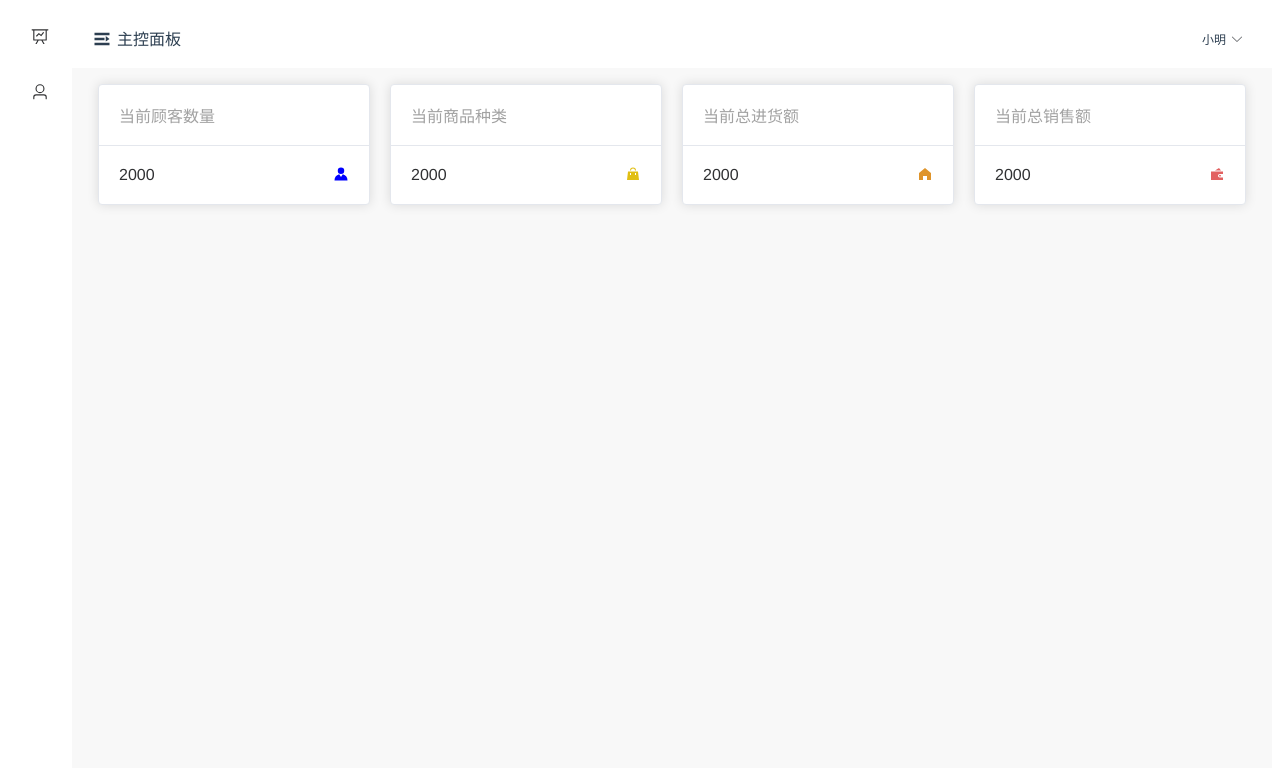
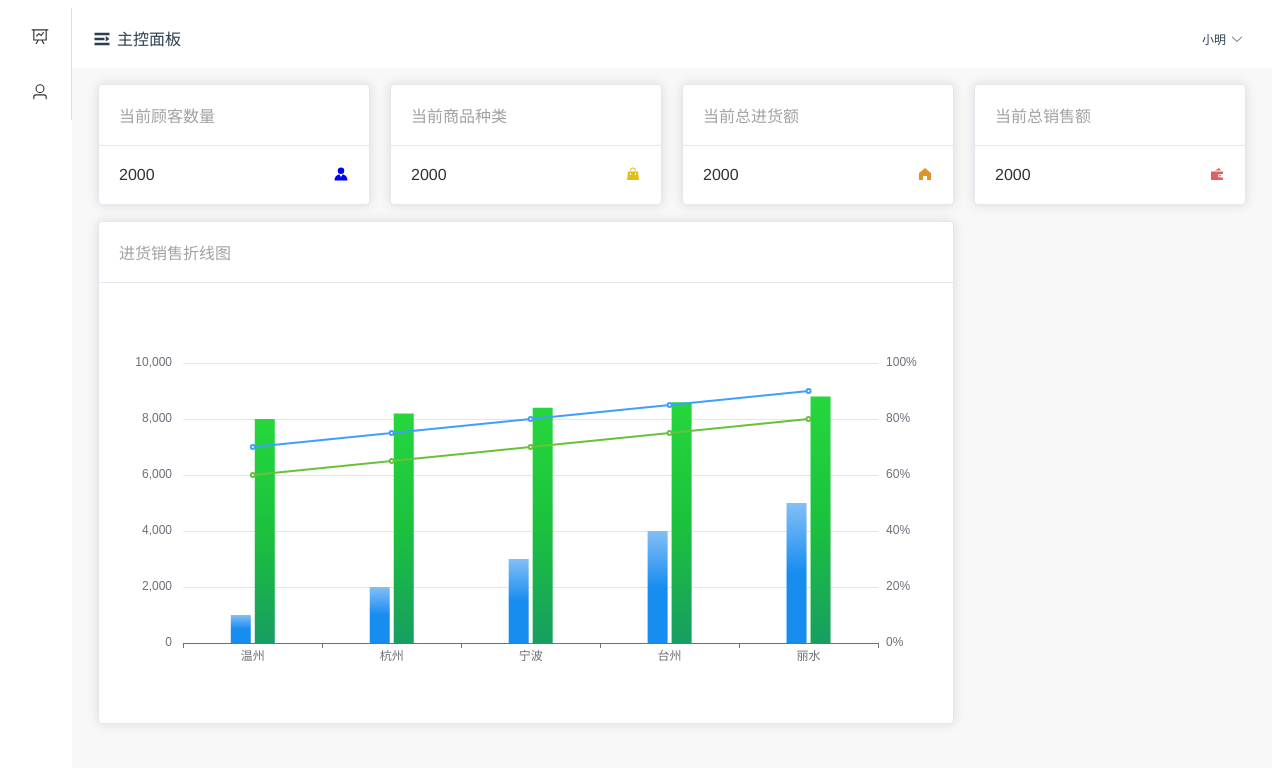
Before and after one commit to Gusion223/whms-vue-demo, a Vue app: page /home/dashboard in a window 1280 px wide. Shown: the top 768 px of the page. Built offline with nearby package versions, Linux system fonts and the light colour scheme.

Commit message:
修改了一下UI交互

```diff
--- a/package.json
+++ b/package.json
@@ -13,6 +13,7 @@
     "core-js": "^3.8.3",
     "echarts": "^5.5.0",
     "element-plus": "^2.6.2",
+    "element-resize-detector": "^1.2.4",
     "vue": "^3.2.13",
     "vue-router": "^4.3.0",
     "vuex": "^4.1.0"
--- a/src/components/home-aside.vue
+++ b/src/components/home-aside.vue
@@ -1,6 +1,6 @@
 <template>
   <el-scrollbar>
-    <el-menu :default-openeds="[]" :collapse="isCollapse">
+    <el-menu :default-openeds="[]" :collapse="isCollapse" class="el-menu-vertical-demo">
       <el-menu-item index="1" @click="router.push('/home/dashboard')">
           <el-icon><DataLine /></el-icon>
           <template #title>主控面板</template>
@@ -9,29 +9,6 @@
         <el-icon><User /></el-icon>
         <template #title>用户管理</template>
       </el-menu-item>
-      <!-- default-openeds表示默认打开什么 -->
-<!--      <el-sub-menu index="2">-->
-<!--        <template #title>-->
-<!--          <el-icon>-->
-<!--            <home-filled />-->
-<!--          </el-icon>-->
-<!--          <span>主页</span>-->
-<!--        </template>-->
-<!--        <el-menu-item-group>-->
-<!--          <el-menu-item index="2-1">选项1</el-menu-item>-->
-<!--          <el-menu-item index="2-2">选项2</el-menu-item>-->
-<!--        </el-menu-item-group>-->
-<!--        <el-menu-item-group>-->
-<!--          <el-menu-item index="2-3">选项3</el-menu-item>-->
-<!--        </el-menu-item-group>-->
-<!--      </el-sub-menu>-->
-
-<!--      <el-sub-menu index="3">-->
-<!--        <template #title>-->
-<!--          <el-icon><Menu /></el-icon><span>菜单</span>-->
-<!--        </template>-->
-<!--        <el-menu-item index="3-1">选项？</el-menu-item>-->
-<!--      </el-sub-menu>-->
 
     </el-menu>
   </el-scrollbar>
@@ -47,12 +24,9 @@ const {isCollapse} = toRefs(props)
 </script>
 
 
-<style scoped>
-.el-menu {
-border-right: none;
-}
-
-.el-menu--collapse .el-sub-menu__title span{
-  display: none;
+<style>
+.el-menu-vertical-demo:not(.el-menu--collapse) {
+  width: 200px;
+  height: 100%;
 }
 </style>
--- /dev/null
+++ b/src/components/line-chart.vue
@@ -0,0 +1,119 @@
+<template>
+  <div ref="lineChartRef" :id="props.id" class="lineChart"></div>
+</template>
+
+<script setup>
+import {ref, onMounted, toRaw} from "vue";
+  import * as echarts from 'echarts'
+  const props = defineProps(["id", "width", "height", "labels", "data", "range", "catalog"])
+
+  const range = toRaw(props.range)
+  console.log()
+
+  const options = {
+    grid: {
+      left: "2%",
+      right: "2%",
+      bottom: "10%",
+      containLabel: true,
+    },
+    tooltip: {
+      trigger: "axis",
+      axisPointer: {
+        type: "cross",
+        crossStyle: {
+          color: "#999",
+        },
+      },
+    },
+
+    xAxis: [
+      {
+        data: props.labels,
+        axisPointer: {
+          type: "shadow",
+        },
+      },
+    ],
+    yAxis: [
+      {
+        type: "value",
+        min: range[0][0],
+        max: range[0][1],
+        interval: Math.ceil((range[0][1]-range[0][0]))/5,
+        axisLabel: {
+          formatter: "{value} ",
+        },
+      },
+      {
+        type: "value",
+        min: range[1][0],
+        max: range[1][1],
+        interval: Math.ceil((range[1][1]-range[1][0]))/5,
+        axisLabel: {
+          formatter: "{value}%",
+        },
+      },
+    ],
+    series: [
+      {
+        name: props.catalog[0],
+        type: "bar",
+        data: props.data[0],
+        barWidth: 20,
+        itemStyle: {
+          color: new echarts.graphic.LinearGradient(0, 0, 0, 1, [
+            { offset: 0, color: "#83bff6" },
+            { offset: 0.5, color: "#188df0" },
+            { offset: 1, color: "#188df0" },
+          ]),
+        },
+      },
+      {
+        name: props.catalog[1],
+        type: "bar",
+        data: props.data[1],
+        barWidth: 20,
+        itemStyle: {
+          color: new echarts.graphic.LinearGradient(0, 0, 0, 1, [
+            { offset: 0, color: "#25d73c" },
+            { offset: 0.5, color: "#1bc23d" },
+            { offset: 1, color: "#179e61" },
+          ]),
+        },
+      },
+      {
+        name: props.catalog[2],
+        type: "line",
+        yAxisIndex: 1,
+        data: props.data[2],
+        itemStyle: {
+          color: "#67C23A",
+        },
+      },
+      {
+        name: props.catalog[3],
+        type: "line",
+        yAxisIndex: 1,
+        data: props.data[3],
+        itemStyle: {
+          color: "#409EFF",
+        },
+      },
+    ],
+  };
+  const lineChartRef = ref(null)
+
+  onMounted(()=>{
+    let dom = document.getElementById(props.id)
+    let myChart = echarts.init(dom);
+    myChart.setOption(options)
+    window.addEventListener("resize", () => myChart.resize(), false);
+  })
+</script>
+<style scoped>
+.lineChart{
+  height: v-bind(height);
+  width: v-bind(width);
+}
+</style>
--- a/src/pages/debug.vue
+++ b/src/pages/debug.vue
@@ -2,7 +2,8 @@
   <div v-show="router.currentRoute.value.meta.showFather != null ? router.currentRoute.value.meta.showFather : true">
     <p >这里是组件测试界面,请选择要访问的组件 </p>
     <router-link to="/debug/dForm">动态表单</router-link><p></p>
-    <router-link to="/debug/tableInDialog">对话框中的表格</router-link>
+    <router-link to="/debug/tableInDialog">对话框中的表格</router-link><p></p>
+    <router-link to="/debug/lineChart">折线图</router-link>
   </div>
   <router-view></router-view>
 </template>
--- a/src/pages/home.vue
+++ b/src/pages/home.vue
@@ -1,7 +1,7 @@
 <template>
   <div>
     <el-container class="layout-container-demo">
-      <el-aside :width="aside_width" >
+      <el-aside width="collapse">
         <HomeAside :isCollapse="isCollapse"></HomeAside>
       </el-aside>
 
--- a/src/pages/home/dashboard.vue
+++ b/src/pages/home/dashboard.vue
@@ -1,6 +1,6 @@
 <template>
   <div style="margin-left: 10px; margin-right: 10px" >
-    <el-row :gutter="20"  class="dashboard-header" >
+    <el-row :gutter="20"  class="dashboard-row" >
       <el-col :span="6" >
         <el-card>
           <template #header>
@@ -62,13 +62,29 @@
         </el-card>
       </el-col>
     </el-row>
+
+    <el-row :gutter="20" class="dashboard-row">
+      <el-col :span="18" >
+        <el-card>
+          <template #header>
+            <div class="flex-parent">
+              <span style="color: #a2a2a2;">进货销售折线图</span>
+            </div>
+          </template>
+          <line-chart :id="'saleChart'" height="400px" width="100%"
+                      :labels="lineChartLabels" :data="lineChartData"
+                      :range="lineChartRange" :catalog="lineChartCatalog"></line-chart>
+        </el-card>
+      </el-col>
+      <el-col :span="6"></el-col>
+    </el-row>
   </div>
 </template>
 
 <style scoped>
-.dashboard-header{
+.dashboard-row{
   padding:16px 16px 0;
-  margin-bottom:32px;
+  //margin-bottom:12px;
 }
 .flex-parent{
   display: flex;
@@ -76,5 +92,16 @@
 
 </style>
 <script setup>
-import {Avatar} from "@element-plus/icons-vue";
+  import {Avatar} from "@element-plus/icons-vue";
+  import LineChart from "@/components/line-chart.vue";
+  import {ref} from "vue";
+  const lineChartCatalog = ref(["收入", "毛利润", "收入增长率", "利润增长率"])
+  const lineChartLabels = ref(["温州", "杭州", "宁波", "台州", "丽水"])
+  const lineChartData = ref([
+    [1000, 2000, 3000, 4000, 5000],
+    [8000, 8200, 8400, 8600, 8800],
+    [60, 65, 70, 75, 80],
+    [70, 75, 80, 85, 90]
+  ])
+  const lineChartRange = ref([[0, 10000], [0, 100]])
 </script>
--- a/src/router/router.js
+++ b/src/router/router.js
@@ -53,7 +53,14 @@ const routes = [
                 name:"tableInDialog",
                 meta:{title:"对话框中的表格",  showFather:false},
                 component: ()=>import("@/components/table-in-dialog-base.vue")
+            },
+            {
+                path:"lineChart",
+                name:"lineChart",
+                meta: {title: "折线图", showFather:false},
+                component: ()=> import("@/components/line-chart.vue")
             }
+
         ]
     },
     {
```
Also changed, not shown: 1 other file (tests, documents, lock files or other folders).
